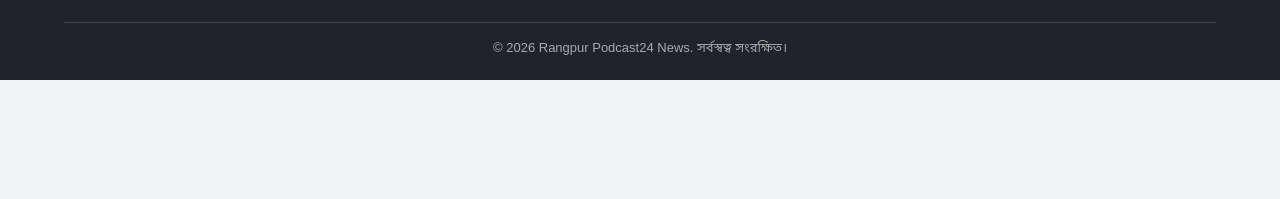
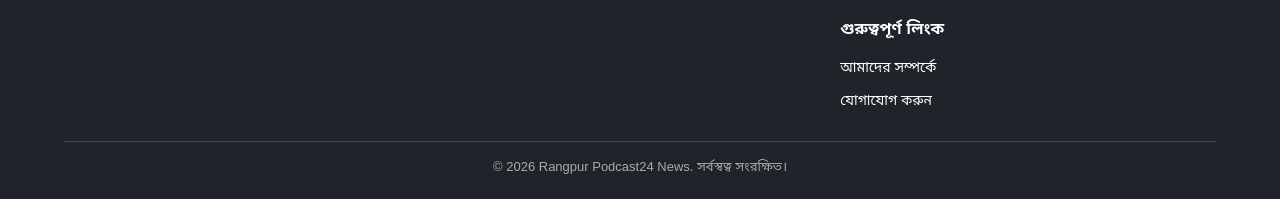
Before and after one commit to SANurnobiShahanur/rangpurpodcast24news, a plain HTML site: page index.html in a window 1280 px wide. Shown: the part 703-902 px from the top of the page. Before the commit the page ends 800 px from the top, so only its background shows below. Drawn offline with nearby package versions, Linux system fonts and the light colour scheme; no server answers.

Commit message:
Add footer links to index.html
Added footer links section with important links.

```diff
--- a/index.html
+++ b/index.html
@@ -559,6 +559,22 @@ footer p{
  color:#c6c8ce;
 }
 
+.footer-links{
+ margin-top:18px;
+}
+
+.footer-links a{
+ display:inline-block;
+ color:#fff;
+ font-size:14px;
+ margin:4px 12px 4px 0;
+}
+
+.footer-links a:hover{
+ color:#ffb5bd;
+ text-decoration:underline;
+}
+
 .footer-bottom{
  max-width:1200px;
  margin:25px auto 0;
@@ -779,6 +795,12 @@ footer p{
    <p>জাতীয় সংবাদ | রংপুর সংবাদ</p>
    <p>রাজনীতি | কৃষি | শিক্ষা</p>
    <p>খেলাধুলা | আন্তর্জাতিক</p>
+
+   <div class="footer-links">
+    <h3>গুরুত্বপূর্ণ লিংক</h3>
+    <p><a href="about.html">আমাদের সম্পর্কে</a></p>
+    <p><a href="contact.html">যোগাযোগ করুন</a></p>
+   </div>
   </div>
  </div>
 
```
